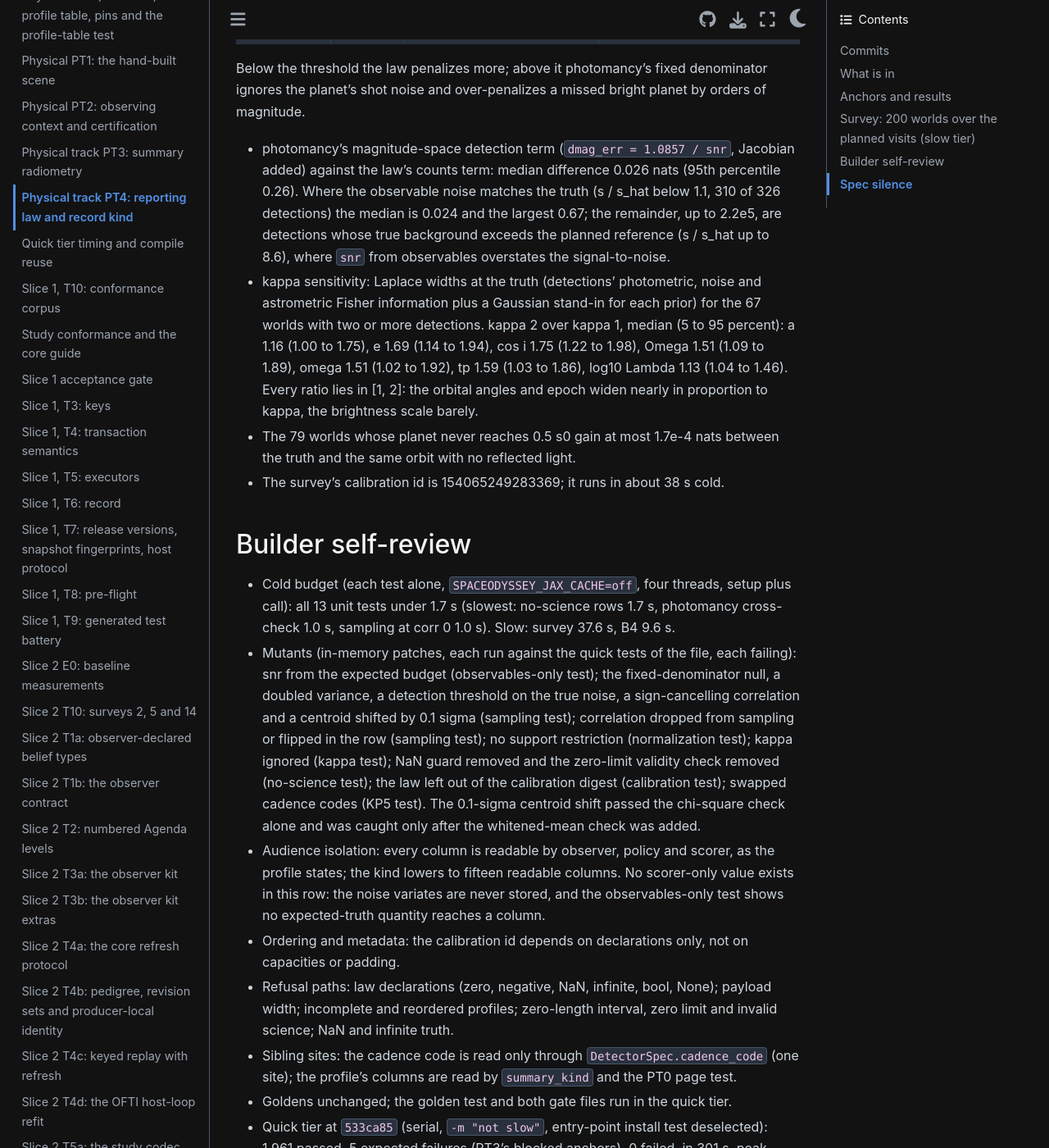
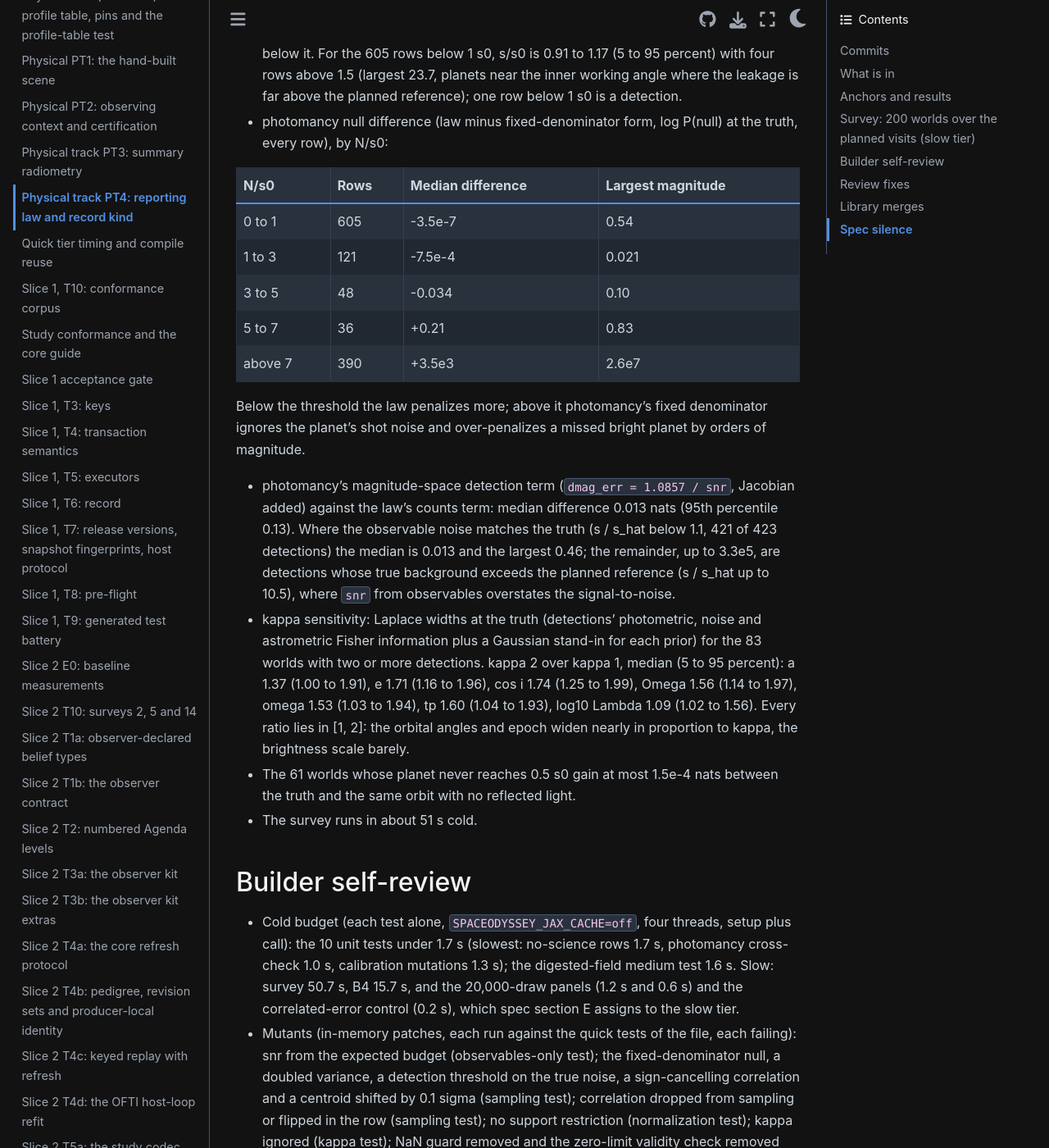
Before and after one commit to CoreySpohn/spaceodyssey, a Sphinx documentation site: the page built from docs/changes/physical-pt4.md, in a window 1280 px wide and 1400 px high, scrolled down 4131 px. Shown: the whole window at 82% size. Built offline with Sphinx 7.4.7 and the Sphinx Book theme 1.1.4, drawn with Linux system fonts in a browser that asks for light colours; pages that are not in the unit, such as notebooks, are missing from menus; some of the changed text lies outside the part shown.

Commit message:
docs(changes): PT4 review fixes and library merges

```diff
--- a/docs/changes/physical-pt4.md
+++ b/docs/changes/physical-pt4.md
@@ -21,7 +21,11 @@
 1. `fix(adapters): cadence codes as the profile table states them` (`a625907`)
 2. `feat(adapters): summary reporting law, record kind and calibration id` (`b31cf73`)
 3. `test(adapters): score the B4 refinement with the reporting law` (`533ca85`)
-4. this record
+4. `docs(changes): physical PT4 reporting law record` (`9449fe2`)
+5. `fix(adapters): calibration id covers every budget declaration, per-law survey ids, Monte Carlo panels slow` (`88a042c`)
+6. `docs(adapters): literal separation-rate bound in the support docstring` (`64003ee`)
+7. `build(adapters): merged library pins, yippy 2.12 floor, fixed-frame default cadence, blocked anchors become ordinary` (`6ec9e9a`)
+8. this record's update
 
 ## What is in
 
@@ -60,15 +64,20 @@
   refuses a profile that fails `check_profile` (KP5) or whose columns are not
   `SUMMARY_COLUMNS` in order.
 - `calibration_id(report, law)`: a six-byte BLAKE2b digest, as an integer below 2^48
-  (exact in a float64 column, never zero), of the detector spec and cadence, the optics
-  (aperture, obscuration, attenuating elements), the response (working angles, pixel
-  scale, throughput, core area and leakage curves at the nominal host, field radius),
-  the band, the variance declarations (`bg_multiplier`, `ppfact`, `eps_warm_T_cold`,
-  node count, orbit epoch), the nominal scene and the law. Floats are digested to 12
-  significant digits and curves to 9, so last-bit platform differences do not move it.
+  (exact in a float64 column, never zero), of every declaration a predicted budget
+  depends on: the detector spec and cadence; every field of the optical path the nominal
+  scene is evaluated on (primary, attenuating elements, detector, disperser,
+  `n_channels`, `npix_multiplier`, speckle) except the coronagraph, which enters through
+  its working angles, pixel scale and its throughput, core area, occulter transmission
+  and leakage curves at the nominal host; the observatory (its orbit sets the local zodi,
+  its temperature the thermal term); the band; `bg_multiplier`, `ppfact`,
+  `eps_warm_T_cold`, the time nodes and weights and the orbit epoch; the field radius and
+  leakage step; the nominal scene; and the law. Floats are digested to 12 significant
+  digits and curves to 9, so last-bit platform differences do not move it.
 - `CADENCE_CODES` is now `fixed_frame: 0, photon_counting_legacy: 1`, as the profile
   table's `cadence` column states (PT3 had them swapped; nothing had written a record
-  yet).
+  yet). `DetectorSpec.fixture()` reads in fixed frames (code 0); the legacy cadence is
+  used only when a detector declares it.
 
 ## Anchors and results
 
@@ -98,23 +107,26 @@
 
 ## Survey: 200 worlds over the planned visits (slow tier)
 
-Plan from nominal quantities only (profile target 0, declared i = 60 deg, node 0,
-Jupiter radius, albedo 0.5; the fixture detector in the legacy cadence; true scene
-equal to the nominal one, n_ez = 3): the first day of each 120-day step with the whole
-occupancy outside keepout and the nominal planet between IWA + 0.5 and the field edge
-less 1 lambda/D, within four years of the study epoch. Six visits qualify (science
-starts JD 2462681.5, 2462801.5, 2463193.5, 2463313.5, 2463759.5, 2463879.5); exposures
-from `exptime_ayo` for SNR 10 are 40, 93, 346, 75, 39 and 95 s; limits 2.5, 3.4, 6.4,
-2.7, 2.3 and 3.9 e-. Worlds come from photomancy's prior through
-`PhysicalWorldSource.from_profile` (seed 2026); draws fold in world and visit.
+Numbers at `6ec9e9a` (merged libraries, fixed-frame cadence). Plan from nominal
+quantities only (profile target 0, declared i = 60 deg, node 0, Jupiter radius, albedo
+0.5; the fixture detector in fixed 1000 s frames; true scene equal to the nominal one,
+n_ez = 3): the first day of each 120-day step with the whole occupancy outside keepout
+and the nominal planet between IWA + 0.5 and the field edge less 1 lambda/D, within four
+years of the study epoch. Six visits qualify (science starts JD 2462681.5, 2462801.5,
+2463193.5, 2463313.5, 2463759.5, 2463879.5); `exptime_ayo` for SNR 10 in whole fixed
+frames gives one 1000 s frame at every visit (the legacy plan was 40 to 346 s); limits
+11.8, 10.7, 10.3, 9.3, 10.9 and 11.9 e-. Worlds come from photomancy's prior through
+`PhysicalWorldSource.from_profile` (seed 2026); draws fold in world and visit. Each
+kappa's rows carry that law's own calibration id (47548537668345 at kappa 1,
+246545890451345 at kappa 2).
 
-- 1,200 rows, 326 detections against 323.0 expected (standard error 3.8); per visit
-  43, 57, 67, 57, 47, 55. Detections per world: 0 for 123 worlds, then 10, 9, 6, 12, 8
-  and 32 worlds with 1 to 6. Every row's log likelihood at the truth is finite.
+- 1,200 rows, 423 detections against 427.6 expected (standard error 3.9); per visit
+  70, 72, 68, 72, 70, 71. Detections per world: 0 for 112 worlds, then 5, 7, 3, 19, 5
+  and 49 worlds with 1 to 6. Every row's log likelihood at the truth is finite.
 - s(theta)/s0 at the truth runs from 0.77 to 27.9 (median 1.11): planet shot noise
   above the threshold, and the background at the true position differing from the
-  planned position's below it. For the 729 rows below 1 s0, s/s0 is 0.92 to 1.18 (5 to
-  95 percent) with four rows above 1.5 (largest 23.6, planets near the inner working
+  planned position's below it. For the 605 rows below 1 s0, s/s0 is 0.91 to 1.17 (5 to
+  95 percent) with four rows above 1.5 (largest 23.7, planets near the inner working
   angle where the leakage is far above the planned reference); one row below 1 s0 is a
   detection.
 - photomancy null difference (law minus fixed-denominator form, log P(null) at the
@@ -122,37 +134,39 @@
 
 | N/s0 | Rows | Median difference | Largest magnitude |
 |---|---|---|---|
-| 0 to 1 | 729 | -4.6e-7 | 0.54 |
-| 1 to 3 | 114 | -4.2e-3 | 0.083 |
-| 3 to 5 | 36 | -0.11 | 0.15 |
-| 5 to 7 | 25 | +0.41 | 1.7 |
-| above 7 | 296 | +1.5e3 | 2.1e6 |
+| 0 to 1 | 605 | -3.5e-7 | 0.54 |
+| 1 to 3 | 121 | -7.5e-4 | 0.021 |
+| 3 to 5 | 48 | -0.034 | 0.10 |
+| 5 to 7 | 36 | +0.21 | 0.83 |
+| above 7 | 390 | +3.5e3 | 2.6e7 |
 
   Below the threshold the law penalizes more; above it photomancy's fixed denominator
   ignores the planet's shot noise and over-penalizes a missed bright planet by orders of
   magnitude.
 - photomancy's magnitude-space detection term (`dmag_err = 1.0857 / snr`, Jacobian
-  added) against the law's counts term: median difference 0.026 nats (95th percentile
-  0.26). Where the observable noise matches the truth (s / s_hat below 1.1, 310 of 326
-  detections) the median is 0.024 and the largest 0.67; the remainder, up to 2.2e5,
-  are detections whose true background exceeds the planned reference (s / s_hat up to
-  8.6), where `snr` from observables overstates the signal-to-noise.
+  added) against the law's counts term: median difference 0.013 nats (95th percentile
+  0.13). Where the observable noise matches the truth (s / s_hat below 1.1, 421 of 423
+  detections) the median is 0.013 and the largest 0.46; the remainder, up to 3.3e5, are
+  detections whose true background exceeds the planned reference (s / s_hat up to
+  10.5), where `snr` from observables overstates the signal-to-noise.
 - kappa sensitivity: Laplace widths at the truth (detections' photometric, noise and
-  astrometric Fisher information plus a Gaussian stand-in for each prior) for the 67
+  astrometric Fisher information plus a Gaussian stand-in for each prior) for the 83
   worlds with two or more detections. kappa 2 over kappa 1, median (5 to 95 percent):
-  a 1.16 (1.00 to 1.75), e 1.69 (1.14 to 1.94), cos i 1.75 (1.22 to 1.98), Omega 1.51
-  (1.09 to 1.89), omega 1.51 (1.02 to 1.92), tp 1.59 (1.03 to 1.86), log10 Lambda 1.13
-  (1.04 to 1.46). Every ratio lies in [1, 2]: the orbital angles and epoch widen nearly
+  a 1.37 (1.00 to 1.91), e 1.71 (1.16 to 1.96), cos i 1.74 (1.25 to 1.99), Omega 1.56
+  (1.14 to 1.97), omega 1.53 (1.03 to 1.94), tp 1.60 (1.04 to 1.93), log10 Lambda 1.09
+  (1.02 to 1.56). Every ratio lies in [1, 2]: the orbital angles and epoch widen nearly
   in proportion to kappa, the brightness scale barely.
-- The 79 worlds whose planet never reaches 0.5 s0 gain at most 1.7e-4 nats between the
+- The 61 worlds whose planet never reaches 0.5 s0 gain at most 1.5e-4 nats between the
   truth and the same orbit with no reflected light.
-- The survey's calibration id is 154065249283369; it runs in about 38 s cold.
+- The survey runs in about 51 s cold.
 
 ## Builder self-review
 
 - Cold budget (each test alone, `SPACEODYSSEY_JAX_CACHE=off`, four threads, setup plus
-  call): all 13 unit tests under 1.7 s (slowest: no-science rows 1.7 s, photomancy
-  cross-check 1.0 s, sampling at corr 0 1.0 s). Slow: survey 37.6 s, B4 9.6 s.
+  call): the 10 unit tests under 1.7 s (slowest: no-science rows 1.7 s, photomancy
+  cross-check 1.0 s, calibration mutations 1.3 s); the digested-field medium test 1.6 s.
+  Slow: survey 50.7 s, B4 15.7 s, and the 20,000-draw panels (1.2 s and 0.6 s) and the
+  correlated-error control (0.2 s), which spec section E assigns to the slow tier.
 - Mutants (in-memory patches, each run against the quick tests of the file, each
   failing): snr from the expected budget (observables-only test); the fixed-denominator
   null, a doubled variance, a detection threshold on the true noise, a sign-cancelling
@@ -160,7 +174,9 @@
   from sampling or flipped in the row (sampling test); no support restriction
   (normalization test); kappa ignored (kappa test); NaN guard removed and the zero-limit
   validity check removed (no-science test); the law left out of the calibration digest
-  (calibration test); swapped cadence codes (KP5 test). The 0.1-sigma centroid shift
+  (calibration test); the optical path, the occulter transmission curve or the
+  observatory left out of the digest (calibration test, naming the mutations that
+  collide); swapped cadence codes (KP5 test). The 0.1-sigma centroid shift
   passed the chi-square check alone and was caught only after the whitened-mean
   check was added.
 - Audience isolation: every column is readable by observer, policy and scorer, as the
@@ -175,15 +191,63 @@
 - Sibling sites: the cadence code is read only through `DetectorSpec.cadence_code`
   (one site); the profile's columns are read by `summary_kind` and the PT0 page test.
 - Goldens unchanged; the golden test and both gate files run in the quick tier.
-- Quick tier at `533ca85` (serial, `-m "not slow"`, entry-point install test
-  deselected): 1,961 passed, 5 expected failures (PT3's blocked anchors), 0 failed, in
-  301 s, peak footprint 3.7 GiB. The touched slow tests (survey, B4, PT3's leakage
-  anchor and detectability survey) pass at the same tree. The full suite was not rerun.
-- Docs: no warning comes from this change; `sphinx -W` stops on an existing docstring
-  in `adapters/skyscapes.py` (`|d separation / dt|` read as a substitution), which
-  predates PT4 and is left for its owner.
-- Tests added 14 (13 unit cases including parametrizations, 1 slow survey; the B4
-  test is rescored, not added), retired 0, net +14.
+- Quick tier at `6ec9e9a` (serial, `-m "not slow"`, entry-point install test
+  deselected): 1,964 passed, 0 expected failures, 0 failed, in 221 s, peak footprint
+  2.4 GiB. Every slow and medium test of the three touched adapter files (survey, B4,
+  Monte Carlo panels, PT3's leakage anchor, cached-rate parity, jaxedith agreement and
+  detectability survey) passes at the same tree. The full suite was not rerun.
+- Docs: `sphinx -W` builds at `64003ee` (the separation-rate docstring in
+  `adapters/skyscapes.py` now quotes `|d separation / dt|` as a literal).
+- Tests added 15 (10 unit, 1 medium, 4 slow including the survey; the B4 test is
+  rescored, not added), retired 0, net +15.
+
+## Review fixes
+
+1. The calibration id now digests every field of the optical path except the
+   coronagraph (so `n_channels`, `npix_multiplier`, the primary, the attenuating
+   elements and the detector), the coronagraph's occulter transmission curve beside its
+   other curves, the observatory and the time weights. `test_calibration_id_digests_every_declaration`
+   applies 21 single-field mutations and requires 22 distinct ids;
+   `test_every_digested_report_field_moves_the_predicted_budget` (medium) shows each
+   report mutation changes a predicted budget.
+2. The survey computes the id once per law; the kappa-2 rows carry the kappa-2 law's
+   id, and the survey test asserts each kappa's rows carry exactly their law's id.
+3. The 20,000-draw panels and the correlated-error control are marked slow with reasons.
+4. The `sphinx -W` failure in `adapters/skyscapes.py` is fixed.
+
+## Library merges
+
+jaxedith `9f1c13b` (QE times dQE on photon rates, frame-time read noise, the
+fixed-frame variance and planners), optixstuff `735a651` (`SimplePrimary.from_yip`,
+dQE default 1.0) and skyscapes `bf22955` (`FlatStar.diameter_arcsec`) are on main but
+unreleased: `.github/sibling-pins.txt` pins them beside photomancy, and the fixture
+manifest records those revisions with development floors (2.0.1.dev0, 4.0.2.dev0,
+2.1.1.dev0) that the manifest test checks against the pins. yippy 2.12.0 carries the
+response metadata, so the yippy pin is dropped and both yippy floors are `>=2.12.0`
+(manifest revision `ac0c24f`, the release merge). The manifest test now covers every
+manifest library, jaxedith and optixstuff included.
+
+- PT3's five strict expected failures are ordinary anchors, renamed without
+  `blocked_`: QE once, dQE as a survival fraction, the fixed-frame detector variance
+  (sub-frame, one, three and three-plus-partial frames), the fixed-frame SNR against
+  jaxedith with the floor off and on, and the primary from the package header. All pass.
+- The adapter imports `count_variance_components_ayo` directly; the `NotImplementedError`
+  refusal of the fixed-frame cadence is gone.
+- `DetectorSpec.fixture()` reads in fixed frames (Q8 A, the profile's cadence),
+  recording code 0; the legacy cadence stays available by declaration. The hand budget
+  test declares the legacy cadence (it writes out the legacy detector term); the
+  jaxedith agreement test checks `snr_ayo` in both cadences and, for fixed frames,
+  `exptime_ayo` with minimum-duration planning (SNR 10) and whole-frame planning (SNR at
+  least 10, one frame less below it); both surveys plan in fixed frames.
+- The profile's `cadence` convention now states fixed frames with the legacy cadence by
+  declaration, and the `detector_variance` boundary is `pinned`; the page matches.
+- In the workspace, the editable installs of jaxedith, optixstuff, skyscapes and yippy
+  were reinstalled without dependencies so their recorded versions match the checked-out
+  commits, and the yippy clone was fast-forwarded to `origin/main` (the 2.12.0 release
+  commit, a changelog only).
+- FlatStar does not replace the PT1 `Star`: it has no coordinates or luminosity, which
+  the local zodi and the exozodi scaling read, and its flat spectrum differs from the
+  blackbody table across the band. The profile page says so.
 
 ## Spec silence
 
```
Also changed, not shown: docs/changes/physical-pt3.md (+8 -0 lines).
